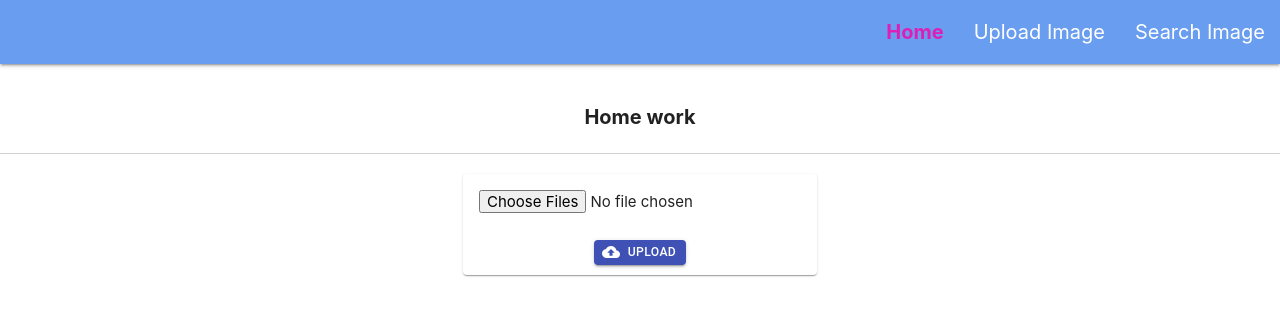
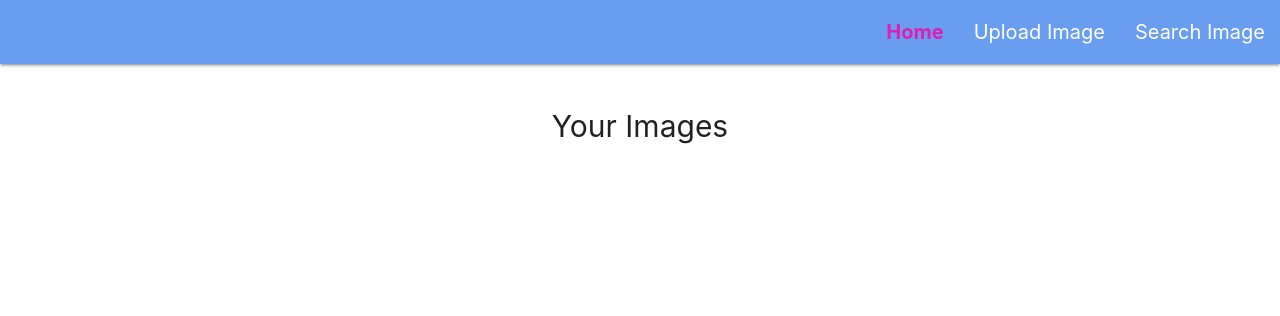
Before and after one commit to anikchowdhury440/onlineImageGallery, a React (Create React App) app: page /home in a window 1280 px wide. Shown: the top 316 px of the page. Built offline with nearby package versions, Linux system fonts and the light colour scheme.

Commit message:
Added Home to navbar

```diff
--- a/src/App.js
+++ b/src/App.js
@@ -1,7 +1,9 @@
 import UploadImage from './component/upload_image'
 import SearchImages from './component/search-image/index'
 import { BrowserRouter, Switch, Route } from "react-router-dom";
-import Navbar from '../src/component/Navigation/navbar'
+import Navbar from '../src/component/Navigation/navbar';
+import Home from './component/home/index';
+
 function App() {
   return (
     <div className="App">
@@ -9,11 +11,10 @@ function App() {
       <BrowserRouter>
         <Navbar/>
         <Switch>
-          <Route exact path = "/home" component = {UploadImage}/>
+          <Route exact path = "/home" component = {Home}/>
           <Route path = "/search" component = {SearchImages}/>
           <Route path = "/upload" component = {UploadImage}/>
         </Switch>
-
       </BrowserRouter>
     </div>
   );
--- a/src/component/home/index.js
+++ b/src/component/home/index.js
@@ -1,8 +1,10 @@
 import React, { Component } from 'react'
 import DatabaseServices from '../../services/database-services';
+import ShowImage from '../show_image/index'
 
 export default class Home extends Component {
-    constructor() {
+    constructor(props) {
+        super(props)
         this.state = {
             images: []
         }
@@ -17,4 +19,12 @@ export default class Home extends Component {
         })
         .catch(error => {console.log(error);})
     }
+
+    render() {
+        return(
+            <div>
+                {this.state.images.length == 0 && <ShowImage images = {this.state.images} type = {'Your Images'}/>}
+            </div>
+        )
+    }
 }
```
